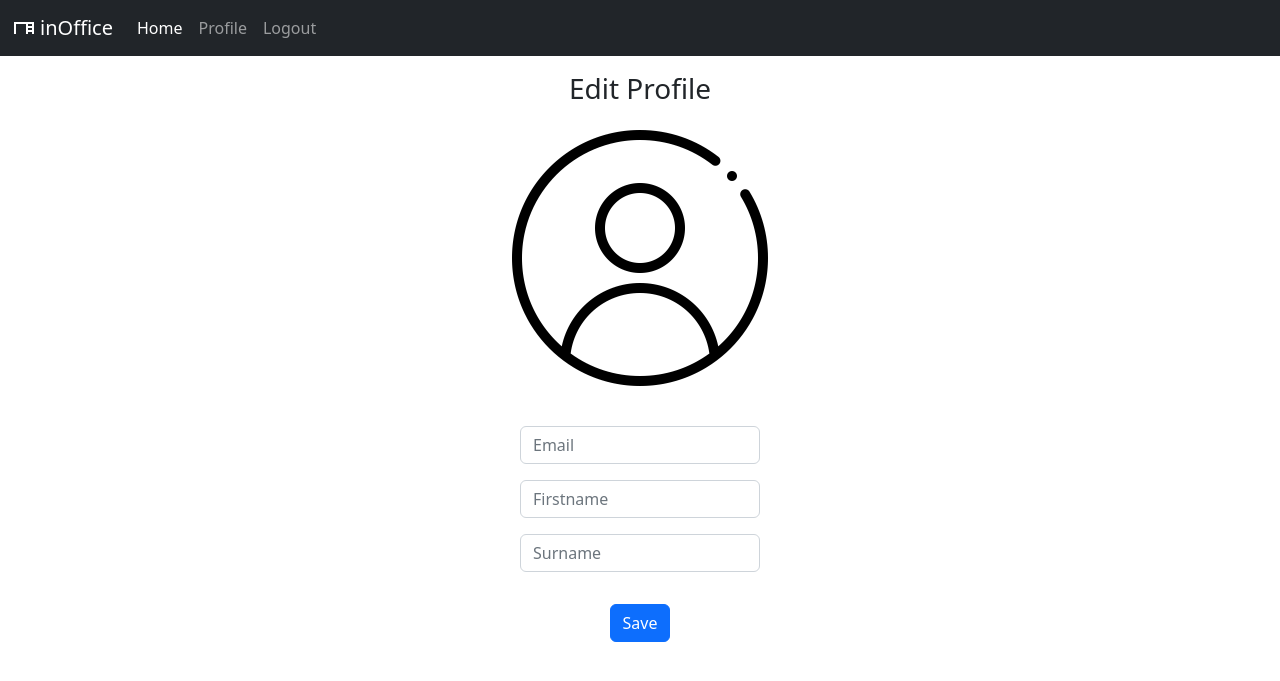
After one commit to marcello-f/inOffice, a Flask app: page /edit-profile in a window 1280 px wide. The commit adds this page. Shown: the top 681 px of the page. Run offline with Flask 2, Linux system fonts and the light colour scheme; the visitor is signed in with stand-in values (Sample User, id 1).

Commit message:
profile edit/deletion functionality

```diff
--- a/inOffice/auth.py
+++ b/inOffice/auth.py
@@ -20,6 +20,8 @@ def signup():
             flash('Passwords must be at least 4 characters.', category='error')
         elif password1 != password2:
             flash('Passwords do not match.', category='error')
+        elif len(firstname) < 1 or len(surname) < 1:  # type: ignore
+            flash('Firstname and surname must be at least 1 character.', category='error')
         else:
             if user:
                 flash('An account associated with this email address already exists.', category='error')
--- /dev/null
+++ b/inOffice/static/css/style.css
@@ -0,0 +1,30 @@
+#test {
+    border-style: solid;
+    border-width: 2px;
+    border-color: green;
+}
+
+ul {
+    list-style-type: none;
+}
+
+#profile-placeholder {
+    width: 256px;
+    height: 256px;
+    margin: 32px;
+    margin-top: 16px;
+}
+
+#profile-info {
+    white-space: nowrap;
+    display: table;
+    margin: 0 auto;
+    text-align: left;
+}
+
+#delete-button {
+    display: flex;
+    justify-content: center;
+    align-items: center;
+    padding:5px;
+}
--- a/inOffice/templates/base.html
+++ b/inOffice/templates/base.html
@@ -5,7 +5,7 @@
     <meta name="viewport" content="width=device-width, initial-scale=1.0">
     <meta http-equiv="X-UA-Compatible" content="ie=edge">
 
-    <link rel="stylesheet" href=".static/css/style.css">
+    <link rel="stylesheet" href="./static/css/style.css">
     <link href="https://cdn.jsdelivr.net/npm/bootstrap@5.2.2/dist/css/bootstrap.min.css" rel="stylesheet" integrity="sha384-Zenh87qX5JnK2Jl0vWa8Ck2rdkQ2Bzep5IDxbcnCeuOxjzrPF/et3URy9Bv1WTRi" crossorigin="anonymous">
     <link rel="stylesheet" href="https://fonts.googleapis.com/css2?family=Material+Symbols+Outlined:opsz,wght,FILL,GRAD@48,700,0,0" />
     <link rel="icon" href="./static/desk.png">
--- /dev/null
+++ b/inOffice/templates/edit-profile.html
@@ -0,0 +1,45 @@
+{% extends "base.html" %}
+
+{% block title %}Edit Profile{% endblock %}
+
+{% block content %}
+<div class="container-fluid">
+    <h3>Edit Profile</h3>
+    <div class="container-fluid">
+        <img src="./static/profile.png" alt="Profile placeholder" id="profile-placeholder">
+        <form method="POST" style="width: 256px;">
+            <div class="form-group p-2">
+                <input
+                    type="email"
+                    class="form-control"
+                    id="email"
+                    name="email"
+                    placeholder="Email"
+                />
+            </div>
+            <div class="form-group p-2">
+                <input
+                    type="text"
+                    class="form-control"
+                    id="firstname"
+                    name="firstname"
+                    placeholder="Firstname"
+                />
+            </div>
+            <div class="form-group p-2">
+                <input
+                    type="text"
+                    class="form-control"
+                    id="surname"
+                    name="surname"
+                    placeholder="Surname"
+                />
+            </div>
+            <br />
+            <div align="center" class="submit-button">
+                <button type="submit" class="btn btn-primary">Save</button>
+            </div>
+        </form>
+    </div>
+</div>
+{% endblock %}
--- a/inOffice/templates/login.html
+++ b/inOffice/templates/login.html
@@ -2,7 +2,7 @@
 
 {% block title %}Login{% endblock %}
 {% block content %}
-<form method="POST" style="width: 25%;">
+<form method="POST" style="width: 256px;">
     <h3 align="center">Login</h3>
     <div class="form-group p-2">
         <input
--- a/inOffice/templates/signup.html
+++ b/inOffice/templates/signup.html
@@ -3,7 +3,7 @@
 {% block title %}Sign Up{% endblock %}
 {% block content %}
 
-    <form method="POST" style="width: 25%;">
+    <form method="POST" style="width: 256px;">
         <h3 align="center">Sign Up</h3>
         <div class="form-group p-2">
             <input
--- a/inOffice/views.py
+++ b/inOffice/views.py
@@ -1,5 +1,8 @@
-from flask import Blueprint, render_template
-from flask_login import login_required, current_user
+from flask import Blueprint, render_template, request, flash, redirect, url_for
+from flask_login import login_required, current_user, logout_user
+from sqlalchemy import update
+from .models import User
+from . import db
 
 views = Blueprint('views', __name__)
 
@@ -8,8 +11,48 @@ views = Blueprint('views', __name__)
 def home():
     return render_template('home.html', user=current_user)
 
-@views.route('/profile', methods=['GET', 'POST'])
+@views.route('/profile')
 @login_required
 def profile():
+    return render_template('profile.html', user=current_user)
 
-    return render_template('profile.html', user=current_user)
+@views.route('/edit-profile', methods=['GET', 'POST'])
+@login_required
+def edit_profile():
+    if request.method == 'POST':
+        email = request.form.get('email')
+        firstname = request.form.get('firstname')
+        surname = request.form.get('surname')
+
+        email_check = User.query.filter_by(email=email).first()
+        if email_check:
+                flash('An account associated with this email address already exists.', category='error')
+                return redirect(url_for('views.edit_profile'))
+        elif len(firstname) < 1 or len(surname) < 1:  # type: ignore
+            flash('Firstname and surname must be at least 1 character.', category='error')
+        else:
+            update_user = User.query.filter_by(id=current_user.id).first()
+            update_user.email=email
+            update_user.firstname=firstname
+            update_user.surname=surname
+            db.session.commit()
+            flash('Account details have been successfully updated!', category='success')
+            return redirect(url_for('views.profile'))
+    return render_template('edit-profile.html', user=current_user)
+
+@views.route('/deletion', methods=['GET', 'POST'])
+@login_required
+def deletion():
+    if request.method == 'POST':
+        ticked = request.form.get('delete')
+        user_id = current_user.id
+        if ticked:
+            logout_user()
+            User.query.filter_by(id=user_id).delete()
+            db.session.commit()
+            flash('Account has been successfully deleted.', category='success')
+            return redirect(url_for('auth.login'))
+        else:
+            flash('To delete account please check the box.', category='error')
+            return redirect(url_for('views.profile'))
+    return render_template('deletion.html', user=current_user)
```
Also changed, not shown: inOffice/templates/deletion.html (added, +17 -0 lines), inOffice/templates/profile.html (+21 -1 lines), inOffice/static/profile.png (added).
